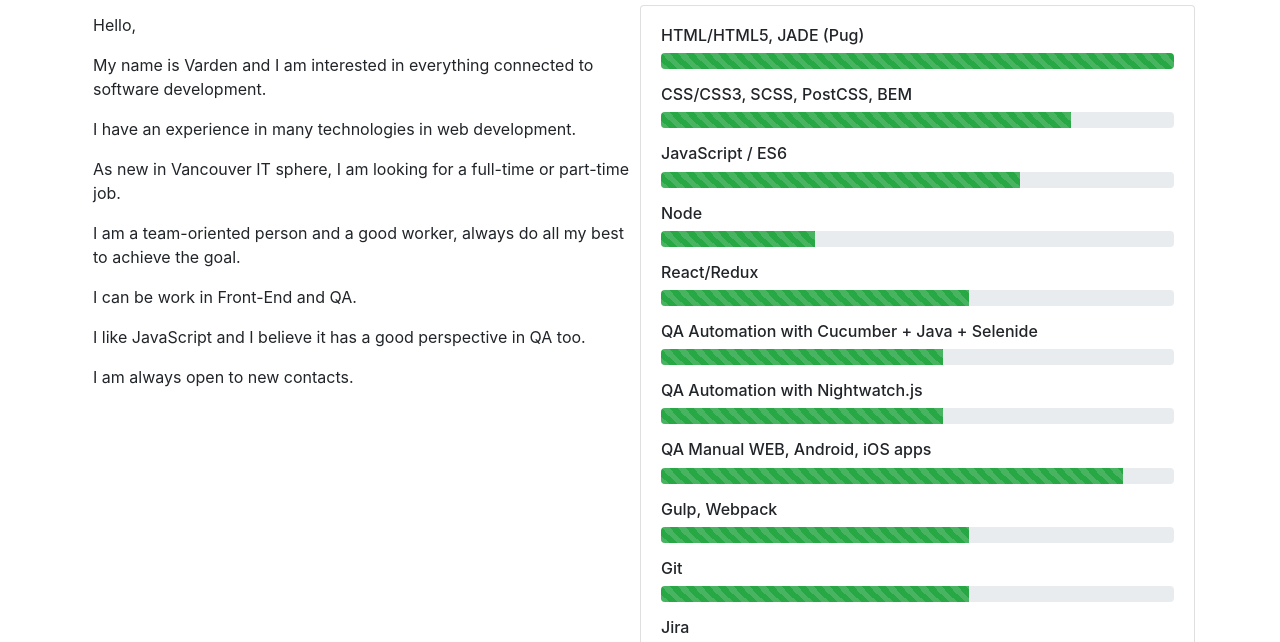
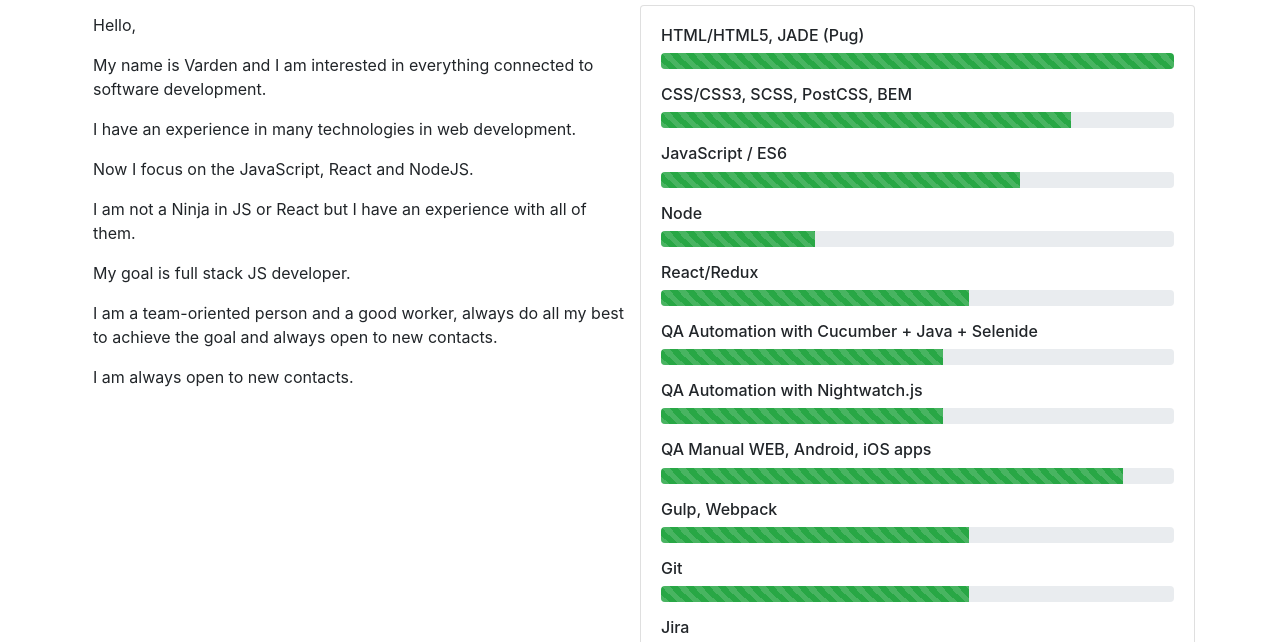
Before and after one commit to ivarden/ivarden.github.io, a website: page src/index.html in a window 1280 px wide. Shown: the part 139-781 px from the top of the page. Drawn offline with Linux system fonts and the light colour scheme; some packages are replaced by stand-ins of ours; a script that the page names is missing.

Commit message:
Update index.html

```diff
--- a/src/index.html
+++ b/src/index.html
@@ -59,10 +59,10 @@
           <p>Hello,</p>
           <p>My name is Varden and I am interested in everything connected to software development.</p>
           <p> I have an experience in many technologies in web development.</p>
-          <p> As new in Vancouver IT sphere, I am looking for a full-time or part-time job.</p>
-          <p> I am a team-oriented person and a good worker, always do all my best to achieve the goal.</p>
-          <p> I can be work in Front-End and QA.</p>
-          <p> I like JavaScript and I believe it has a good perspective in QA too.</p>
+          <p> Now I focus on the JavaScript, React and NodeJS.</p>
+          <p> I am not a Ninja in JS or React but I have an experience with all of them.</p>
+          <p> My goal is full stack JS developer.</p>
+          <p> I am a team-oriented person and a good worker, always do all my best to achieve the goal and always open to new contacts.</p>
           <p> I am always open to new contacts.</p>
         </div>
 
```
